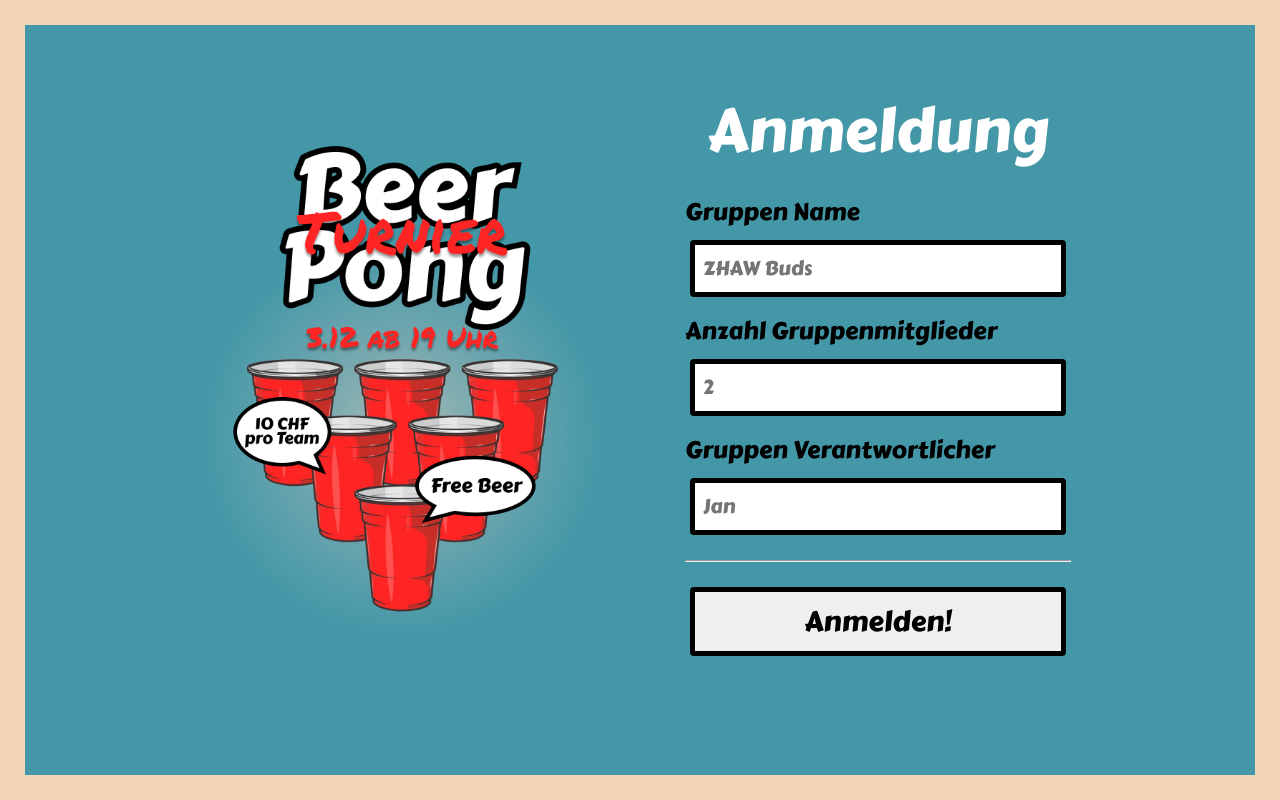
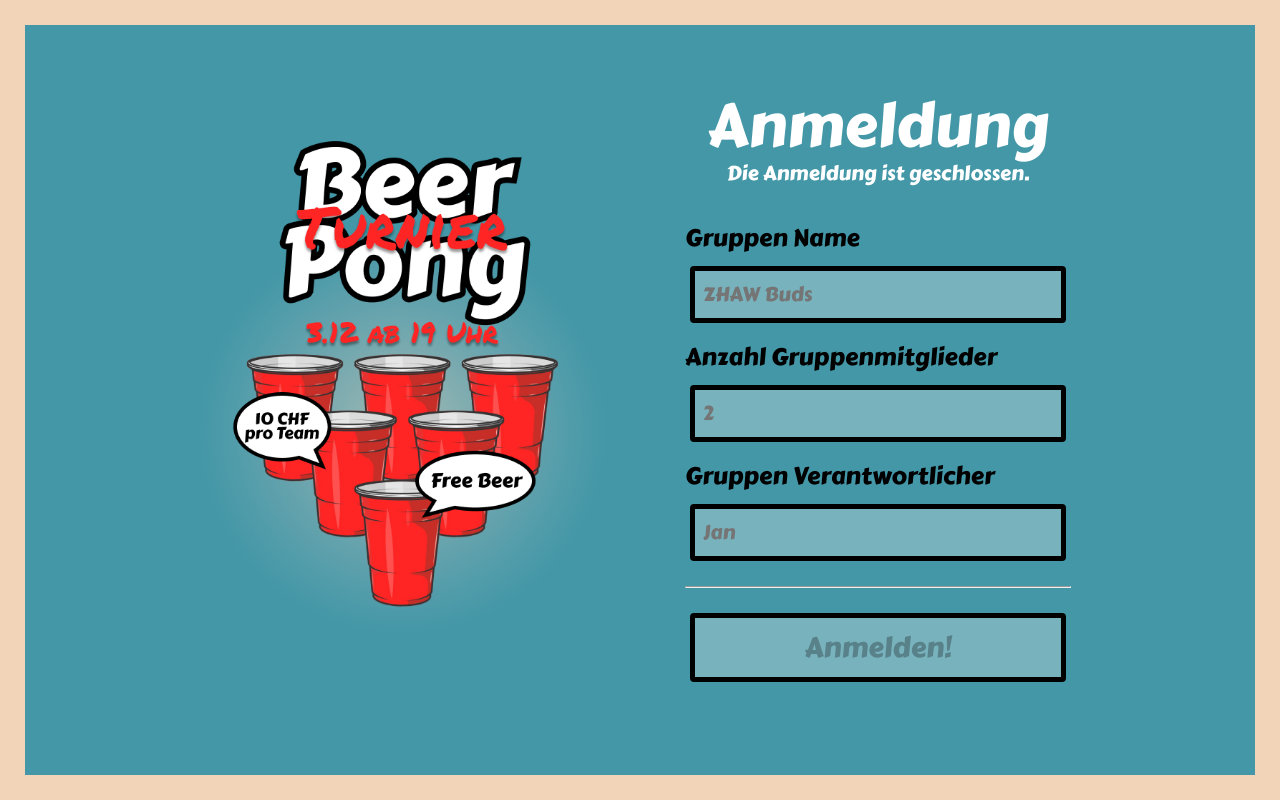
Before and after one commit to MrF3lix/zhaw-beer-pong, a Next.js app: page / in a window 1280 px wide. Built offline with nearby package versions, Linux system fonts and the light colour scheme.

Commit message:
closed registration

```diff
--- a/pages/index.js
+++ b/pages/index.js
@@ -7,26 +7,26 @@ import Flyer from '../assets/images/flyer-no-border.png'
 
 const Home = () => {
     const [hasSubmitted, setHasSubmitted] = useSessionStorage('submitted', false)
-    const [isSubmitting, setIsSubmitting] = useState(false)
+    const [isSubmitting, setIsSubmitting] = useState(true)
     const [groupName, setGroupName] = useSessionStorage('groupName', "")
     const [groupSize, setGroupSize] = useState()
     const [groupLeader, setGroupLeader] = useState()
 
     const onSubmit = async e => {
         e.preventDefault();
-        setIsSubmitting(true)
-        const response = await fetch(
-            '/api/submit',
-            {
-                method: 'POST',
-                headers: new Headers({ 'content-type': 'application/json' }),
-                body: JSON.stringify({ groupName, groupSize, groupLeader })
-            }
-        )
-        if (response.ok) {
-            setHasSubmitted(true)
-        }
-        setIsSubmitting(false)
+        // setIsSubmitting(true)
+        // const response = await fetch(
+        //     '/api/submit',
+        //     {
+        //         method: 'POST',
+        //         headers: new Headers({ 'content-type': 'application/json' }),
+        //         body: JSON.stringify({ groupName, groupSize, groupLeader })
+        //     }
+        // )
+        // if (response.ok) {
+        //     setHasSubmitted(true)
+        // }
+        // setIsSubmitting(false)
     }
 
     const title = "Beer Pong Turnier"
@@ -46,6 +46,7 @@ const Home = () => {
                     {/* <Image id="logo" src={Logo} alt="Beer Pong Turnier" /> */}
                     <div className="inner inner-registration">
                         <h2>Anmeldung</h2>
+                        <p>Die Anmeldung ist geschlossen.</p>
                         {!hasSubmitted ?
                             <form onSubmit={onSubmit}>
 
```
